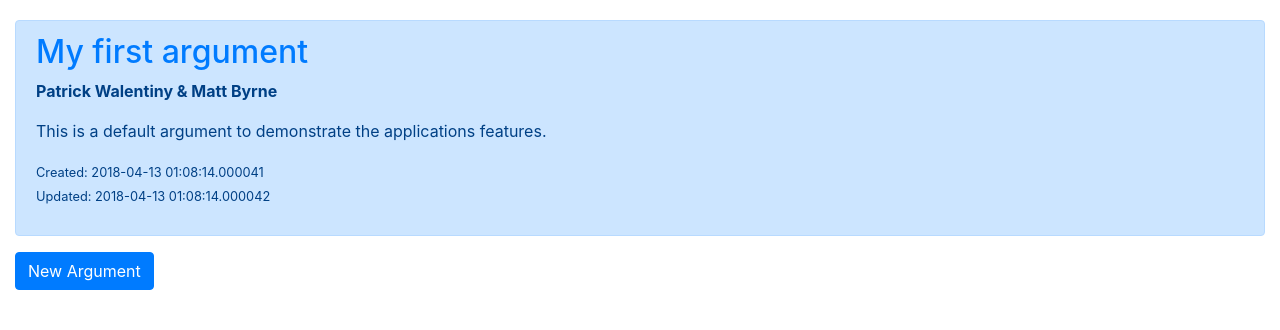
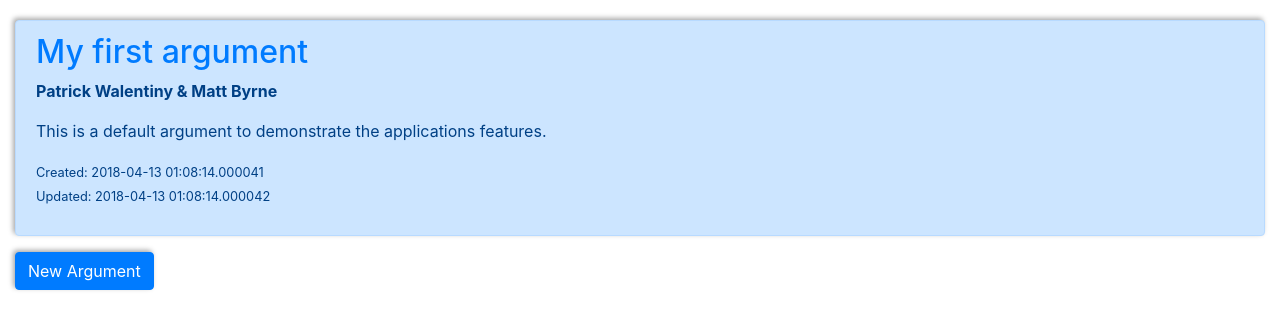
Before and after one commit to pjwalen/argumentum, a Flask app: page / in a window 1280 px wide. Shown: the part 56-386 px from the top of the page. Run offline with Flask 2, Linux system fonts and the light colour scheme; data that the repository does not hold is empty; some libraries are stand-ins or nearby versions.

Commit message:
Dropshadow all the things.

```diff
--- a/argumentum/static/argumentum.css
+++ b/argumentum/static/argumentum.css
@@ -2,7 +2,7 @@
     opacity: .2;
 }
 
-.premise {
+.premise, .argument, .btn {
     /*border-width: 1px;*/
     box-shadow: -2px -2px 5px #aaa;
 }
--- a/argumentum/templates/argument_macros.html
+++ b/argumentum/templates/argument_macros.html
@@ -27,7 +27,7 @@
 
 
 {% macro show_argument(argument, argumentdeleteform) %}
-                    <div class="alert alert-primary">
+                    <div class="alert alert-primary argument">
                         <div class="float-right dropdown show">
                             <a href="#" role="button" id="dropdownMenuLink" data-toggle="dropdown" aria-haspopup="true" aria-expanded="false">
                                 <span class="oi oi-menu"></span>
```
